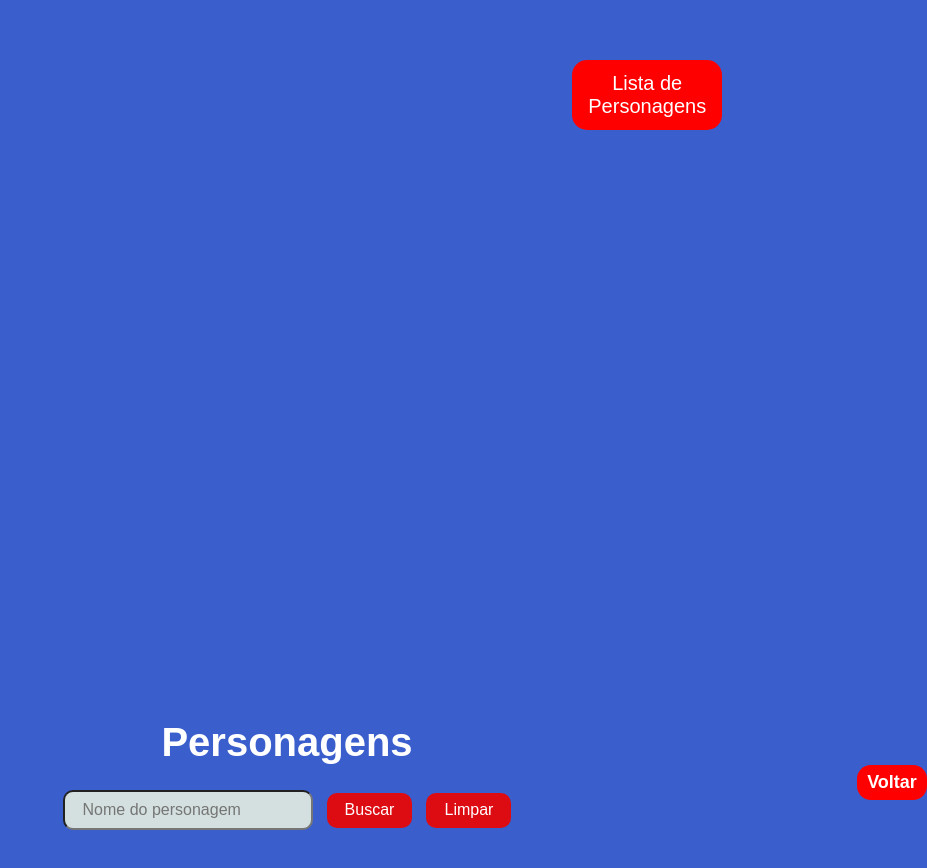
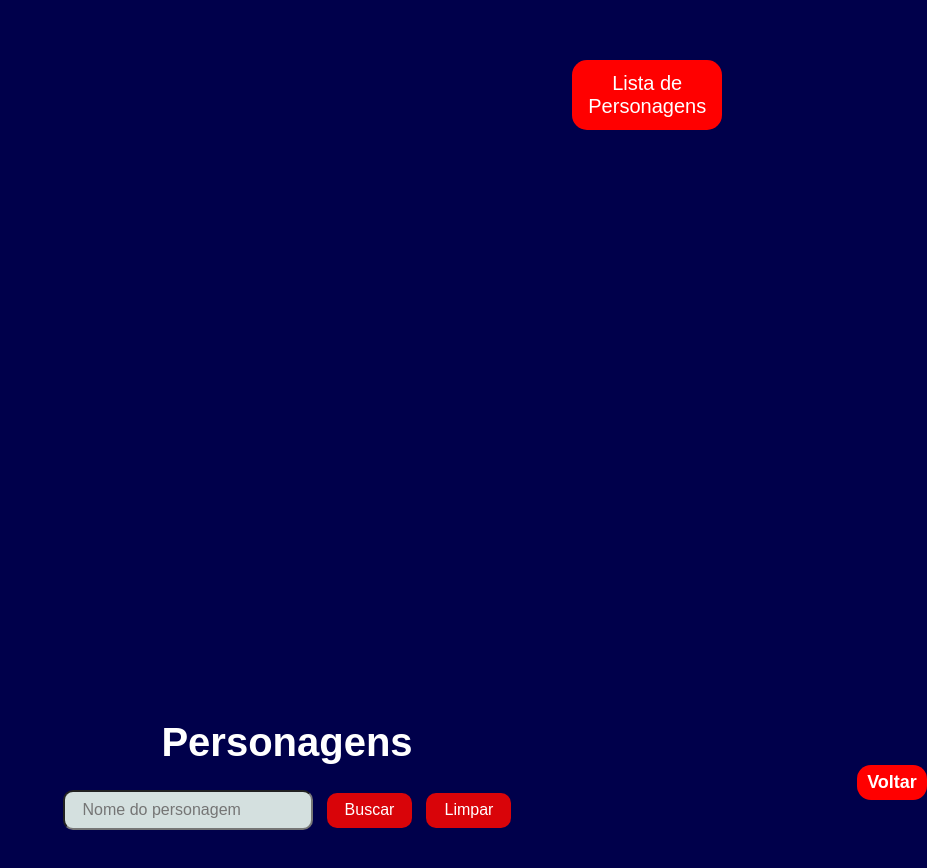
Before and after one commit to Felipe-Bonatto/simpsons, a plain HTML site: page index.html in a window 1280 px wide. Shown: the whole page, without its empty margins (353-1280 px from the left). Drawn offline with Linux system fonts and the light colour scheme; no server answers; a web font is replaced by a local one.

Commit message:
finalizado

```diff
--- a/css/style.css
+++ b/css/style.css
@@ -13,7 +13,7 @@ html {
 
 body {
     width: 100vw;
-    background-color: #3A5FCD;
+    background-color: #00004b;
 }
 
 header {
```
